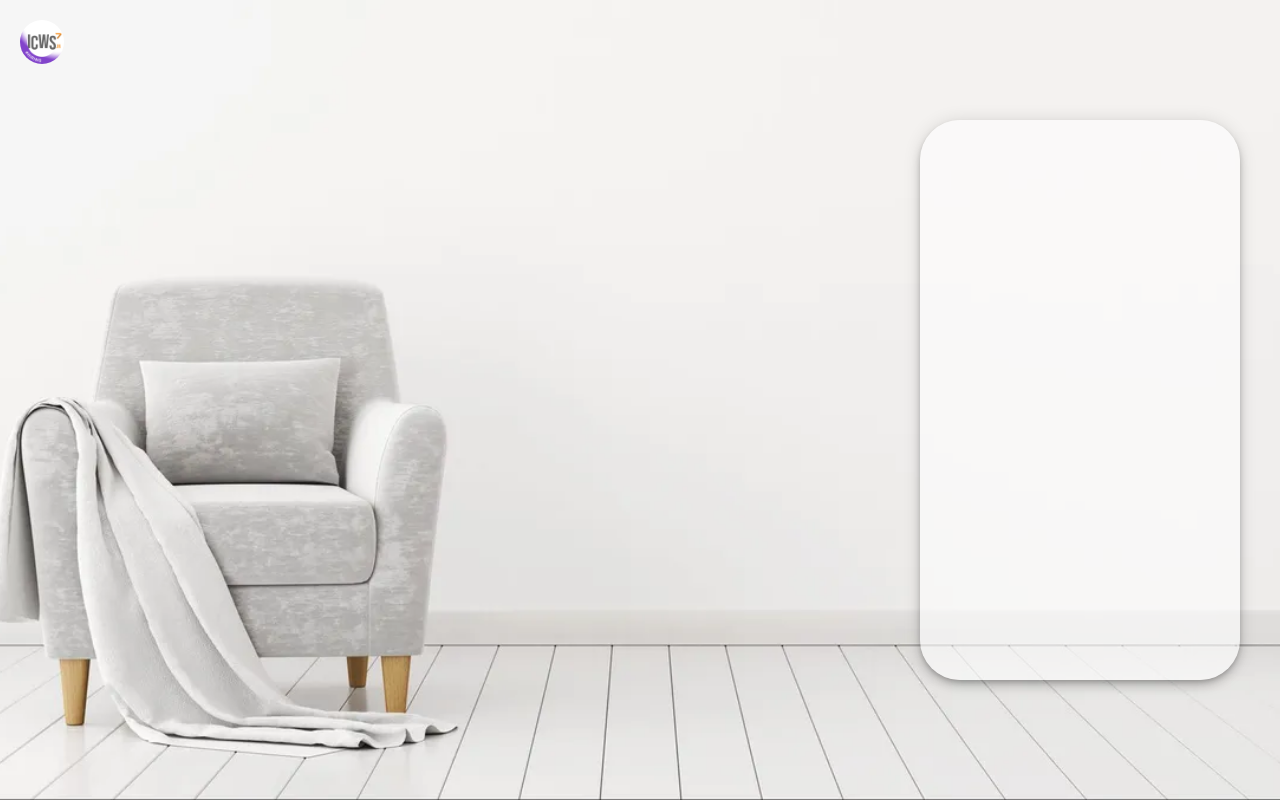
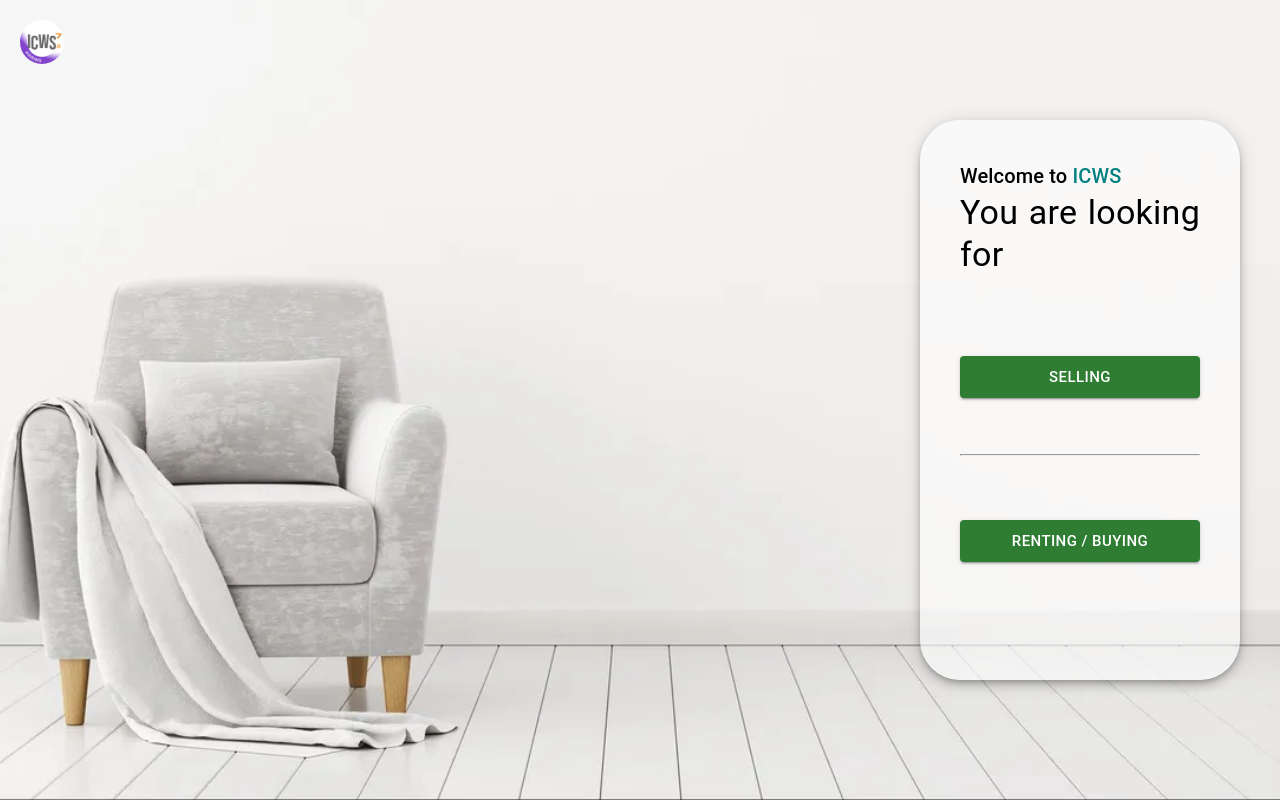
Before and after one commit to Mr-G-D/React-auth, a React (Create React App) app: page /home in a window 1280 px wide. Before the commit this address had no page. Built offline with nearby package versions, Linux system fonts and the light colour scheme.

Commit message:
:zap: home component

```diff
--- a/src/App.js
+++ b/src/App.js
@@ -4,6 +4,7 @@ import Signup from "./pages/Signup";
 import Header from "./components/Header";
 import { Route, Routes, BrowserRouter } from "react-router-dom";
 import Otp from "./pages/Otp";
+import Home from "./pages/Home";
 
 function App() {
   return (
@@ -45,6 +46,7 @@ function App() {
             <Routes>
               <Route exact path="/" element={<Signup />} />
               <Route exact path="/otp" element={<Otp />} />
+              <Route exact path="/home" element={<Home />} />
             </Routes>
           </BrowserRouter>
         </Grid>
--- a/src/pages/Home.jsx
+++ b/src/pages/Home.jsx
@@ -0,0 +1,71 @@
+import { Grid, Box, Typography, Button } from "@mui/material";
+
+const Home = () => {
+  return (
+    <Box
+      style={{
+        margin: "40px",
+        textAlign: "justify",
+        // display: "flex",
+        // flexDirection: "column",
+        // justifyContent: "space-between",
+      }}
+    >
+      <Grid
+        style={{
+          display: "flex",
+          justifyContent: "space-between",
+        }}
+      >
+        <Grid item xs={12}>
+          <Typography
+            style={{
+              textAlign: "left",
+            }}
+            variant="h6"
+          >
+            Welcome to{" "}
+            <span
+              style={{
+                color: "teal",
+              }}
+            >
+              ICWS
+            </span>
+          </Typography>
+          <Typography variant="h4">You are looking for</Typography>
+        </Grid>
+      </Grid>
+
+      <Box
+        noValidate
+        style={{
+          marginTop: "40px",
+          marginBottom: "100px",
+        }}
+      >
+        <Button
+          size="large"
+          fullWidth
+          color="success"
+          variant="contained"
+          sx={{ mt: 5, mb: 7, float: "right" }}
+        >
+          Selling
+        </Button>
+        <hr />
+        <Button
+          size="large"
+          fullWidth
+          color="success"
+          variant="contained"
+          sx={{ mt: 7, mb: 2, float: "right" }}
+        >
+          Renting / Buying
+        </Button>
+      </Box>
+    </Box>
+  );
+};
+
+export default Home;
```
